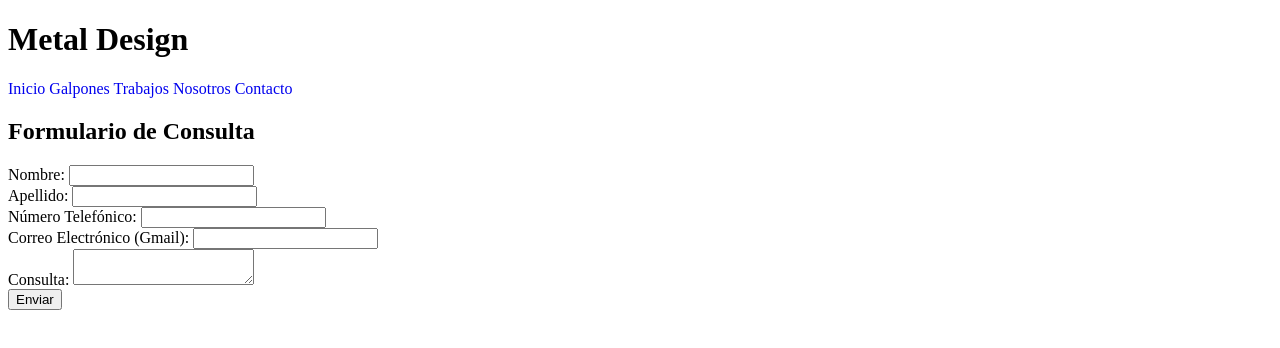
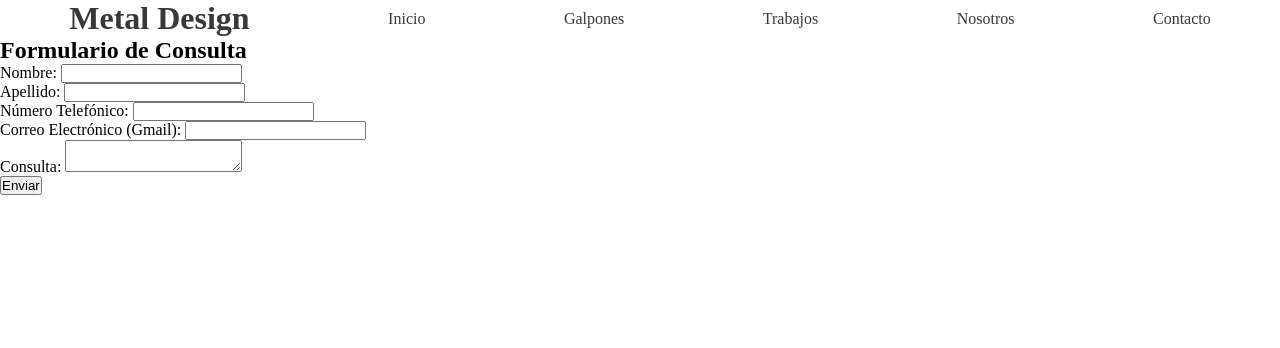
Before and after one commit to LucasGimenez27/Segunda-pre-entrega-Coder, a plain HTML site: page pages/botoncontacto.html in a window 1280 px wide. Drawn offline with Linux system fonts and the light colour scheme.

Commit message:
Update botoncontacto.html

```diff
--- a/pages/botoncontacto.html
+++ b/pages/botoncontacto.html
@@ -4,7 +4,7 @@
     <meta charset="UTF-8">
     <meta name="viewport" content="width=device-width, initial-scale=1.0">
     <title>Contacto</title>
-    <link rel="stylesheet" href="../asstes/css/Contacto.css">
+    <link rel="stylesheet" href="../assets/css/style.css">
     <style>
         a{text-decoration: none;}
     </style>
```
